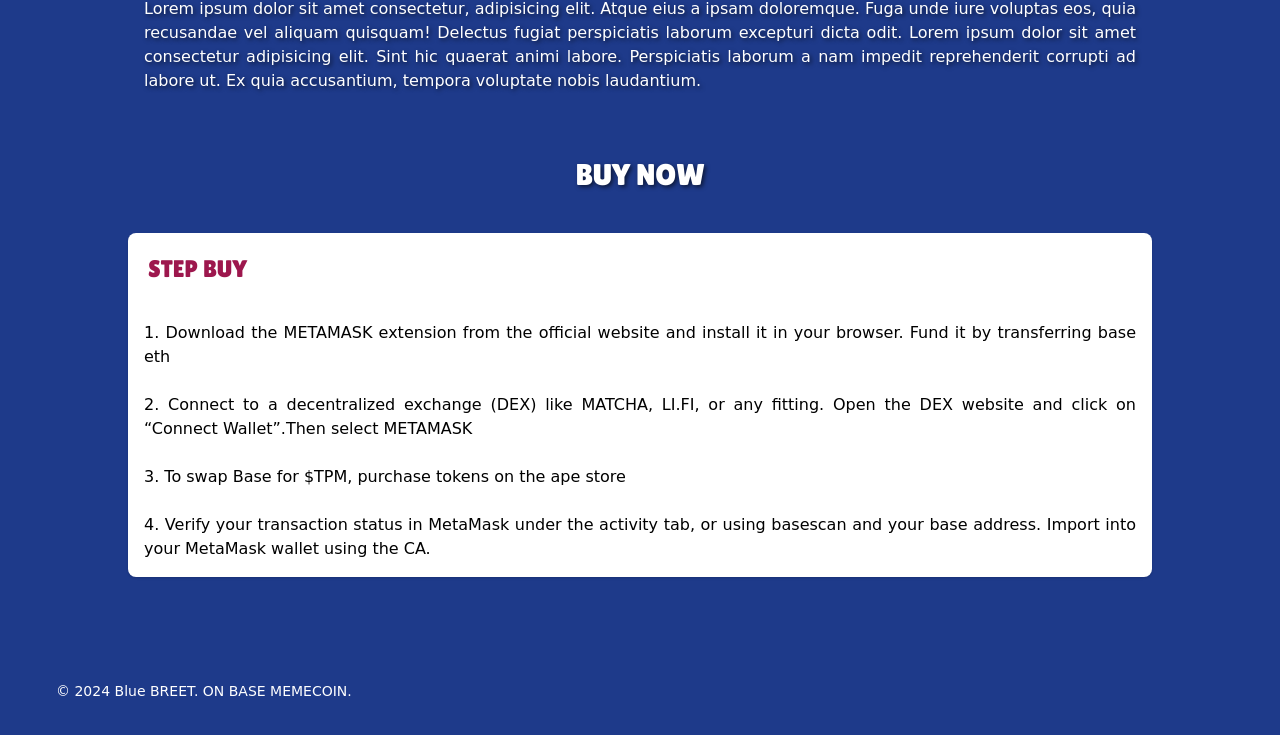
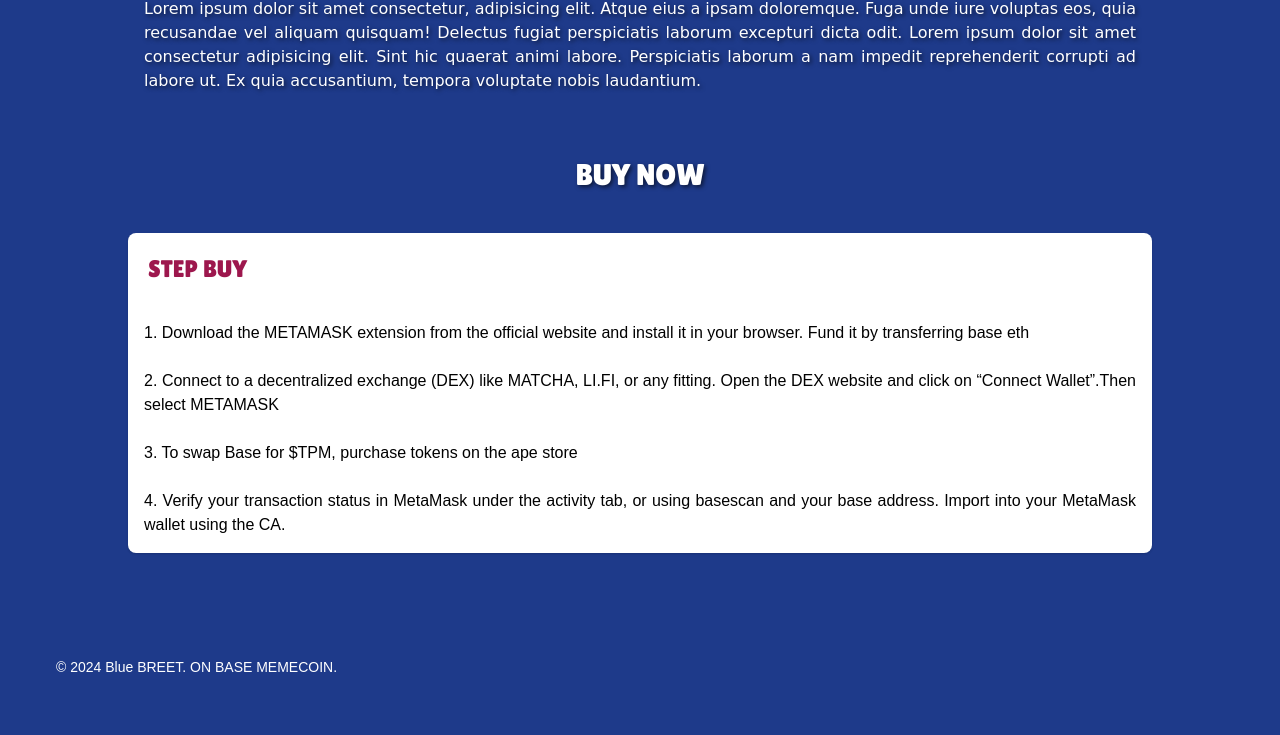
Before and after one commit to ekopurnama25/brett, a plain HTML site: page index.html in a window 1280 px wide. Shown: the part 615-1350 px from the top of the page. Drawn offline with nearby package versions, Linux system fonts and the light colour scheme.

Commit message:
first commit

```diff
--- a/index.html
+++ b/index.html
@@ -29,7 +29,7 @@
         }
 
         .font-rubik {
-            font-family: 'Rubik Bubbles', cursive;
+            font-family: 'Arial', cursive;
 
         }
 
```
